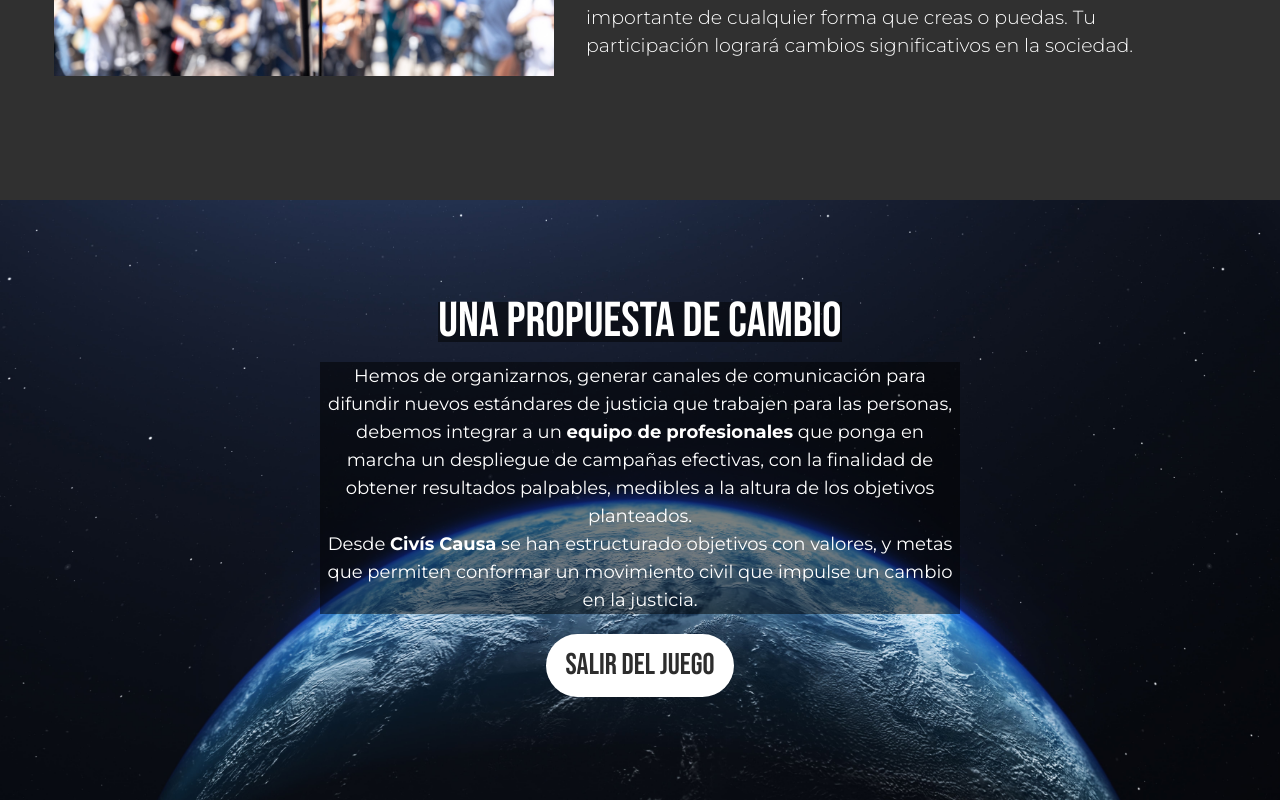
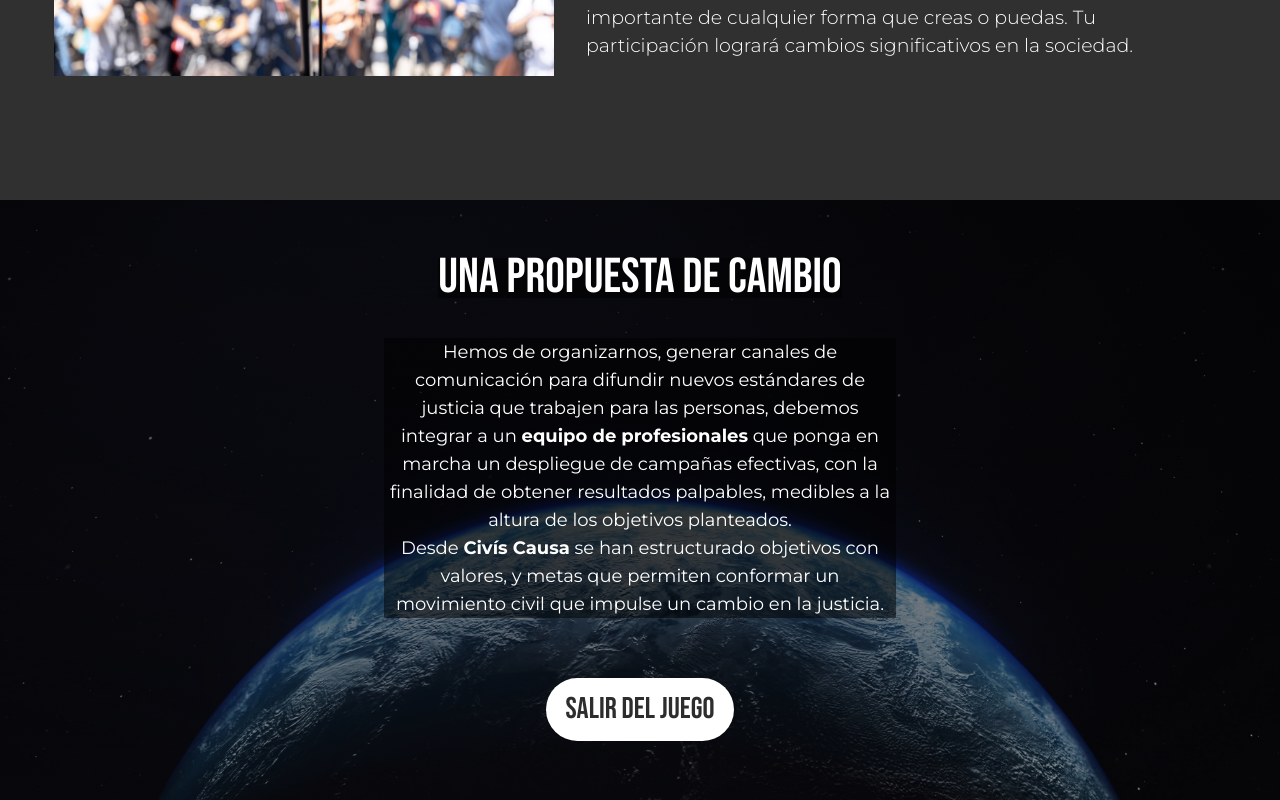
Before and after one commit to hectorDev2/civis-causa, a Next.js app: page / in a window 1280 px wide. Shown: the part 4199-4999 px from the top of the page. Built offline with nearby package versions, Linux system fonts and the light colour scheme.

Commit message:
🐛 FIX: background banner planet

```diff
--- a/src/app/components/BannerPlanet.tsx
+++ b/src/app/components/BannerPlanet.tsx
@@ -2,11 +2,11 @@ import React from "react";
 
 export const BannerPlanet = () => {
   return (
-    <div className="banner-planet ">
-      <h2 className=" text-title text-[49px] text-white text-4xl text-center bg-black/50">
+    <div className="banner-planet py-[300px]">
+      <h2 className=" text-title text-[49px] text-white text-4xl text-center bg-black/50 my-5">
         Una propuesta de cambio
       </h2>
-      <p className="text-center text-lg text-[19px] text-white w-[100%] md:w-[50%] bg-black/50">
+      <p className="text-center text-lg text-[19px] text-white mb-5 w-[100%] md:w-[40%] bg-black/50">
         Hemos de organizarnos, generar canales de comunicación para difundir
         nuevos estándares de justicia que trabajen para las personas, debemos
         integrar a un <strong>equipo de profesionales</strong> que ponga en
@@ -16,7 +16,7 @@ export const BannerPlanet = () => {
         con valores, y metas que permiten conformar un movimiento civil que
         impulse un cambio en la justicia.
       </p>
-      <button className="text-title text-[30px] bg-white  p-[9px] px-[20px] rounded-[63px]  ">
+      <button className="text-title text-[30px] bg-white  p-[9px] my-5 px-[20px] rounded-[63px]  ">
         SALIR DEL JUEGO
       </button>
     </div>
--- a/src/app/globals.css
+++ b/src/app/globals.css
@@ -16,9 +16,10 @@
   font-family: 'Bebas Neue', sans-serif;
 }
 .banner-planet {
-  background-image: url(/images/AdobeStock_277168024.jpeg);
+  background-image: linear-gradient(180deg, rgba(2, 0, 0, 0.82) 0%, rgba(5, 0, 0, 0.36) 99%), url(/images/AdobeStock_277168024.jpeg);
   background-size: cover;
   display: flex;
+
   flex-direction: column;
   justify-content: center;
   align-items: center;
```
